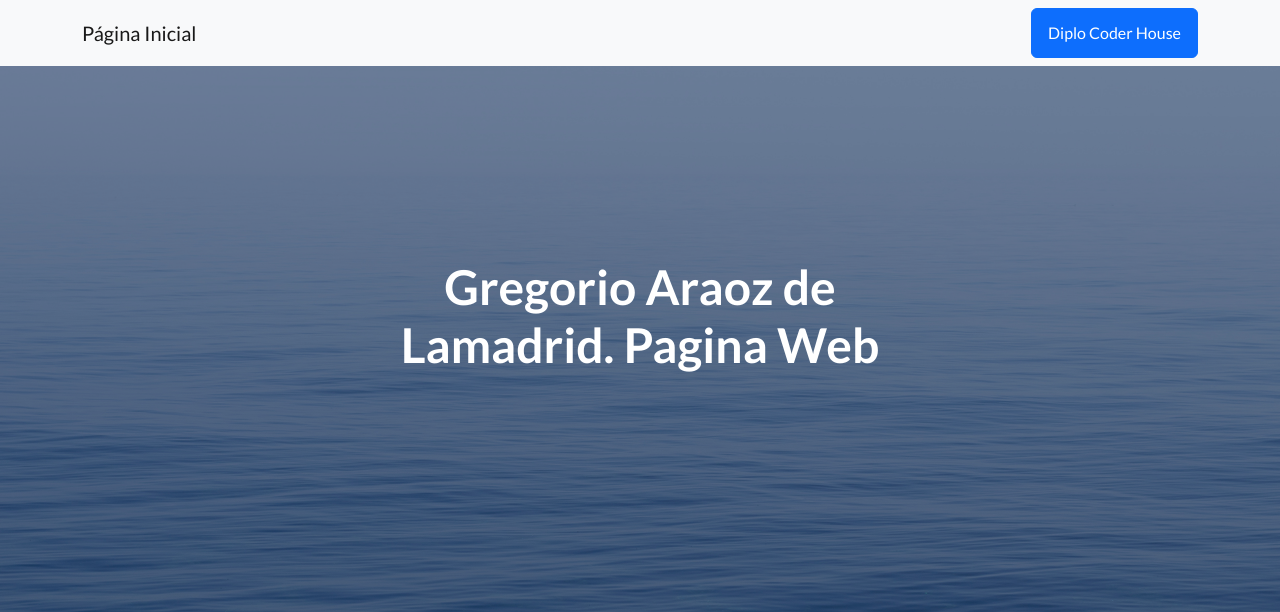
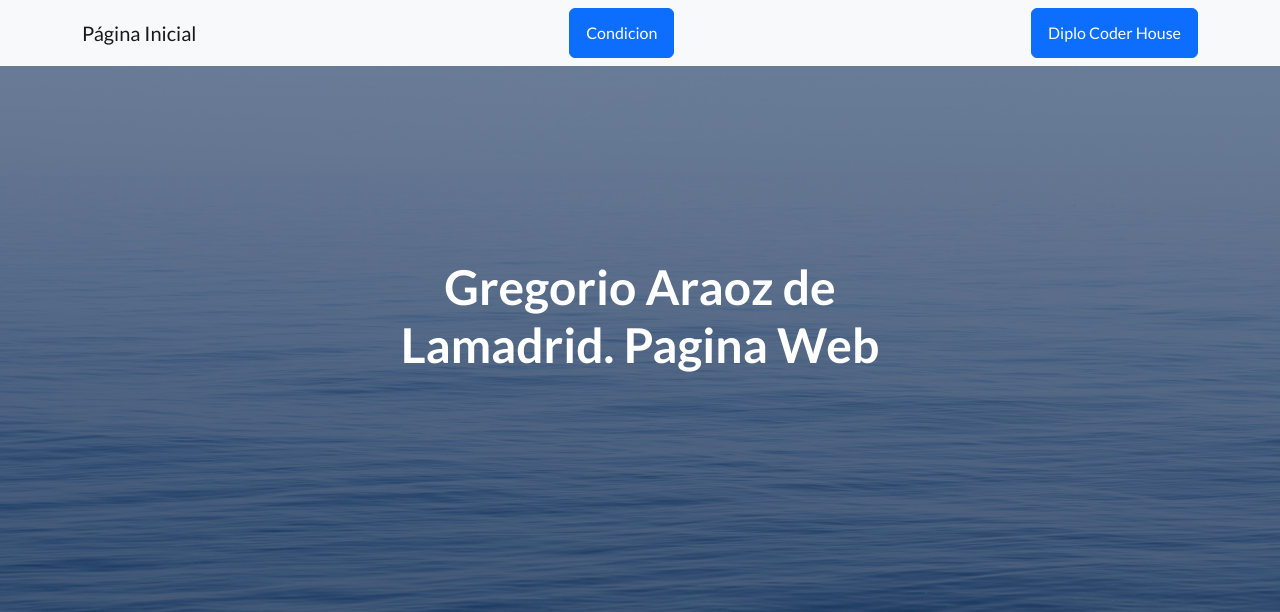
Before and after one commit to GregorioAraoz/entrega_final, a Django app: template templates/main_template.html in a window 1280 px wide. Shown: the top 612 px of the page. Run offline with Django 5.2, Linux system fonts and the light colour scheme; the template is opened without the code that fills it, so the values that code supplies are empty; some libraries are stand-ins or nearby versions.

Commit message:
navegacion activa

```diff
--- a/app_inicial/urls.py
+++ b/app_inicial/urls.py
@@ -3,11 +3,11 @@ from django.urls import path
 from app_inicial.views import saludo, saludo_template, saludo_con_cargador, saludo_con_render, condicion_y_bucle, app_inicial, crear_animales
 
 urlpatterns = [
-    path('', app_inicial),
+    path('', app_inicial, name='inicio'),
     # path('saludo/<str:nombre>/<str:apellido>/', saludo),
     # path('saludo/<str:nombre>/<str:apellido>/', saludo_template)
     # path('saludo/<str:nombre>/<str:apellido>/', saludo_con_cargador),
     path('saludo/<str:nombre>/<str:apellido>/', saludo_con_render),
-    path('template-prueba/', condicion_y_bucle),
+    path('template-prueba/', condicion_y_bucle, name='condicion_y_bucle'),
     path('animal/crear/<str:especie>/<str:alimentacion>/', crear_animales)
 ]
--- a/templates/main_template.html
+++ b/templates/main_template.html
@@ -23,7 +23,8 @@
         <!-- Navigation-->
         <nav class="navbar navbar-light bg-light static-top">
             <div class="container">
-                <a class="navbar-brand" href="#!">Página Inicial</a>
+                <a class="navbar-brand" href={% url "inicio"%}>Página Inicial</a>
+                <a class= "btn btn-primary" href={% url "condicion_y_bucle"%}>Condicion</a>
                 <a class="btn btn-primary" href="#signup">Diplo Coder House</a>
             </div>
         </nav>
```
